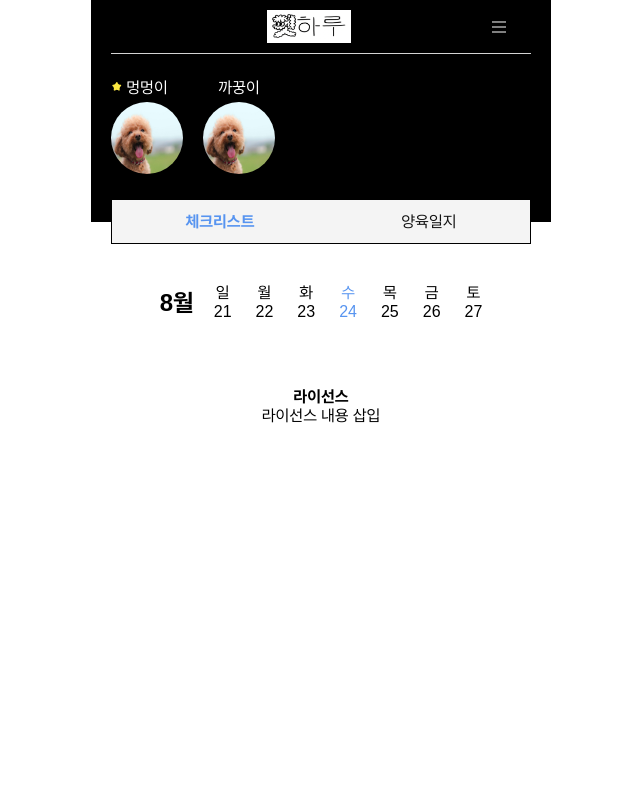
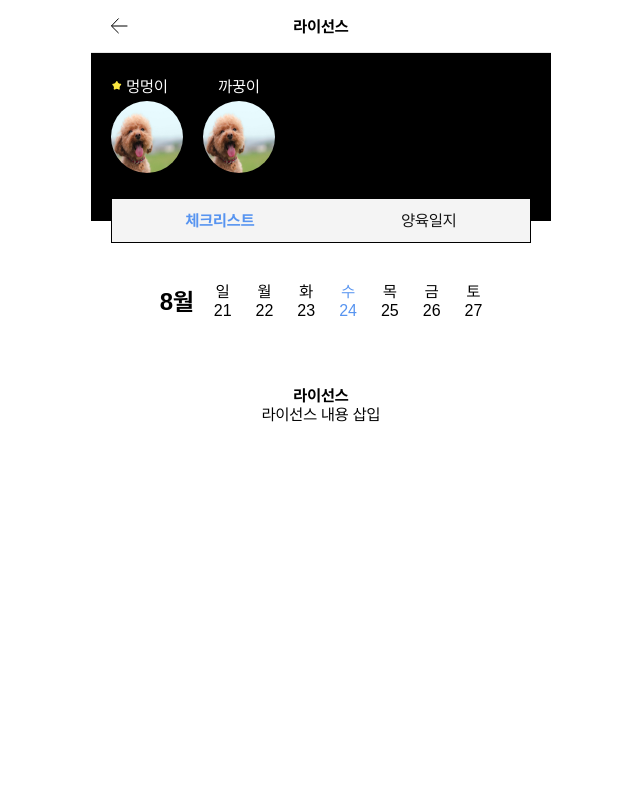
Before and after one commit to bsideproject/team4-frontend, a Vue app: page /setting/licence in a window 1280 px wide. Shown: the top 800 px of the page, without its empty margins (319-959 px from the left). Built offline with nearby package versions, Linux system fonts and the light colour scheme.

Commit message:
feat: 헤더 유형별로 추가/분리
- 헤더 유형 "메인/체크/드롭/없음"으로 구분하여 생성
- 라우터 메타데이터를 통해 헤더 분리
- 타이틀 처리

```diff
--- a/src/assets/styles/common.scss
+++ b/src/assets/styles/common.scss
@@ -64,31 +64,7 @@
 
 
 
-.header {
-  background: #000000;
-  &-wrapper {
-    border-bottom: 1px solid #D3D3D3;
-    padding: 10px 20px;
-    display: flex;
-    justify-content: space-between;
-    align-items: center;
 
-    &__logo {
-      width: 84px;
-      height: 33px;
-      .logo__img {
-        width: 100%;
-      }
-    }
-    &__menu {
-      width: 24px;
-      height: 24px;
-      .menu__icon {
-        width: 100%;
-      }
-    }
-  }
-}
 
 .petProfile {
   padding: 24px 20px 48px;
--- a/src/assets/styles/common/header.scss
+++ b/src/assets/styles/common/header.scss
@@ -1,25 +1,54 @@
 @charset 'utf-8';
 
 .header {
-    padding: 0 20px;
-    &-main {
+  border-bottom: 1px solid #E7E7E7;
+  .bg-primary {
+    background: $primaryColor;
+  }
+
+  &-wrapper {
+    height: 52px;
+    position: relative;
     display: flex;
-      justify-content: space-between;
-      padding: 20px 0;
+    justify-content: center;
+    align-items: center;
 
     &__logo {
+      img {
+        width: 90px;
+        height: 36px;
+      }
+    }
+
+    &__title {
+      @include ptBold16;
+    }
+
+    &__menu {
+      position: absolute;
+      right: 16px;
       content: '';
       width: 24px;
       height: 24px;
-        background: url('@images/common/back.svg') center center no-repeat;
+      background: url('@images/icons/menu.svg') center center no-repeat;
     }
 
-      &__menu {
+    &__back {
+       position: absolute;
+       left: 16px;
        content: '';
        width: 24px;
        height: 24px;
-        background: url('@images/common/menu.svg') center center no-repeat;
+       background: url('@images/icons/back.svg') center center no-repeat;
+     }
+
+     &__check {
+       position: absolute;
+       right: 16px;
+       content: '';
+       width: 24px;
+       height: 24px;
+       background: url('@images/icons/check.svg') center center no-repeat;
      }
   }
-
 }
--- a/src/assets/styles/mixins.scss
+++ b/src/assets/styles/mixins.scss
@@ -2,6 +2,7 @@
 
 $maxWidth: 360px;
 $minHeight: 800px;
+$primaryColor: #5794F0;
 
 @mixin btnLg {
     width: 320px;
--- a/src/components/common/Header.vue
+++ b/src/components/common/Header.vue
@@ -1,19 +1,49 @@
 <template>
-  <div class="header section">
-    <div class="header-wrapper">
-      <div></div>
-      <router-link to="/" class="header-wrapper__logo">
-        <img class="logo__img" src="@images/petharu_logo.png" alt="">
-      </router-link>
-      <router-link to="/setting" class="header-wrapper__menu">
-        <img class="menu__icon" src="@images/icons/menu.svg" alt=""/>
-      </router-link>
-    </div>
-  </div>
+  <section class="header">
+    <article class="header-wrapper bg-primary" v-if="getHeaderType === 'main'">
+      <div class="header-wrapper__logo">
+        <img src="@images/petharu_logo.png" alt="" />
+      </div>
+      <router-link to="/setting" class="header-wrapper__menu" />
+    </article>
+
+    <article class="header-wrapper" v-else-if="getHeaderType === 'check'">
+      <a @click="goBack" class="header-wrapper__back"></a>
+      <div class="header-wrapper__title">{{ getTitle }}</div>
+      <button class="header-wrapper__check"></button>
+    </article>
+
+    <article class="header-wrapper" v-else-if="getHeaderType === 'drop'">
+      <a @click="goBack" class="header-wrapper__back"></a>
+      <div class="header-wrapper__title">{{ getTitle }}</div>
+      <button class="header-wrapper__check"></button>
+    </article>
+
+    <article class="header-wrapper" v-else-if="getHeaderType === 'none'">
+      <a @click="goBack" class="header-wrapper__back"></a>
+      <div class="header-wrapper__title">{{ getTitle }}</div>
+    </article>
+  </section>
 </template>
 
-<script>
-export default {}
+<script setup>
+import { computed } from '@vue/runtime-core'
+import { useStore } from 'vuex'
+import { useRouter } from 'vue-router'
+import { MODULE_NAME, TYPES } from '@store/common/headerStore.js'
+
+const store = useStore()
+const router = useRouter()
+
+const getTitle = computed(
+  () => store.getters[`${MODULE_NAME}/${TYPES.getTitle}`]
+)
+const getHeaderType = computed(
+  () => store.getters[`${MODULE_NAME}/${TYPES.getHeaderType}`]
+)
+const goBack = () => {
+  router.back()
+}
 </script>
 
 <style lang="scss" scoped>
--- /dev/null
+++ b/src/constants/headerType.json
@@ -0,0 +1,6 @@
+{
+    "MAIN": "main",
+    "CHECK": "check",
+    "NONE": "none",
+    "DROP": "drop"
+}
--- a/src/router/index.js
+++ b/src/router/index.js
@@ -1,7 +1,18 @@
 import { createWebHistory, createRouter } from 'vue-router';
 import routes from './routes/index.js'
+import store from '../store/index.js'
 
 export const router = createRouter({
   history: createWebHistory(),
   routes,
 });
+
+router.beforeEach((to, from, next) => {
+  const { title, headerType } = to.meta
+  store.commit('headerStore/setTitle', title)
+  store.commit('headerStore/setHeaderType', headerType)
+  // console.log(store)
+  console.log('beforeEach', to)
+
+  next()
+})
--- a/src/router/routes/index.js
+++ b/src/router/routes/index.js
@@ -1,4 +1,5 @@
 import ROUTE from '@/constants/route.json'
+import HEADER_TYPE from '@/constants/headerType.json'
 
 import LoginRouter from '@routes/login/index.js'
 import SettingRouter from '@routes/setting/index.js'
@@ -14,21 +15,35 @@ export default [
     path: '/',
     name: ROUTE.Main,
     component: Main,
-    auth: false,
+    meta: {
+      headerType: HEADER_TYPE.MAIN
+    }
   },
   {
     path: '/login',
     component: LoginPage,
-    children: LoginRouter
+    children: LoginRouter,
+    meta: {
+      title: '로그인',
+      headerType: HEADER_TYPE.NONE
+    }
   },
   {
     path: '/setting',
     component: SettingPage,
-    children: SettingRouter
+    children: SettingRouter,
+    meta: {
+      title: '설정',
+      headerType: HEADER_TYPE.NONE
+    }
   },
   {
     path: '/family',
     component: Family,
-    children: FamilyRouter
+    children: FamilyRouter,
+    meta: {
+      title: '그룹 정보',
+      headerType: HEADER_TYPE.DROP
+    }
   }
 ]
--- a/src/router/routes/setting/index.js
+++ b/src/router/routes/setting/index.js
@@ -17,31 +17,46 @@ export default [
     {
         path: 'profile',
         name: ROUTE.Setting.Profile,
-        component: MyProfile
+        component: MyProfile,
     },
     {
         path: 'licence',
         name: ROUTE.Setting.Licence,
-        component: Licence
+        component: Licence,
+        meta: {
+            title: '라이선스'
+        }
     },
     {
         path: 'notice',
         name: ROUTE.Setting.Notice.List,
-        component: NoticeList
+        component: NoticeList,
+        meta: {
+            title: '공지사항'
+        }
     },
     {
         path: 'notice/detail/:no',
         name: ROUTE.Setting.Notice.Detail,
-        component: NoticeDetail
+        component: NoticeDetail,
+        meta: {
+            title: '공지사항'
+        }
     },
     {
         path: 'feedback',
         name: ROUTE.Setting.Feedback,
-        component: Feedback
+        component: Feedback,
+        meta: {
+            title: '피드백'
+        }
     },
     {
         path: 'withdraw',
         name: ROUTE.Setting.Withdraw,
-        component: Withdraw
+        component: Withdraw,
+        meta: {
+            title: '회원탈퇴'
+        }
     },
 ]
--- a/src/store/modules/common/headerStore.js
+++ b/src/store/modules/common/headerStore.js
@@ -1,17 +1,40 @@
-const ModuleName = 'headerStore'
+import { makeModuleTypes } from '@utils/store/index.js'
+
+const MODULE_NAME = 'headerStore'
+const TYPES = makeModuleTypes([
+  'title',
+  'getTitle',
+  'setTitle',
+  'headerType',
+  'getHeaderType',
+  'setHeaderType'
+])
 const module = {
   namespaced: true,
   state: {
-    test: 'test!'
+    title: '',
+    headerType: ''
   },
   getters: {
-    getTest(state) {
-      return state.test
+    [TYPES.getTitle](state) {
+      return state.title
+    },
+    [TYPES.getHeaderType](state) {
+      return state.headerType
+    }
+  },
+  mutations: {
+    [TYPES.setTitle](state, payload) {
+      state.title = payload
+    },
+    [TYPES.setHeaderType](state, payload) {
+      state.headerType = payload
     }
   }
 }
 
 export {
   module,
-  ModuleName
+  MODULE_NAME,
+  TYPES
 }
```
Also changed, not shown: src/assets/images/icons/check.svg (added). Lines whose indentation alone changed are shown as unchanged.
